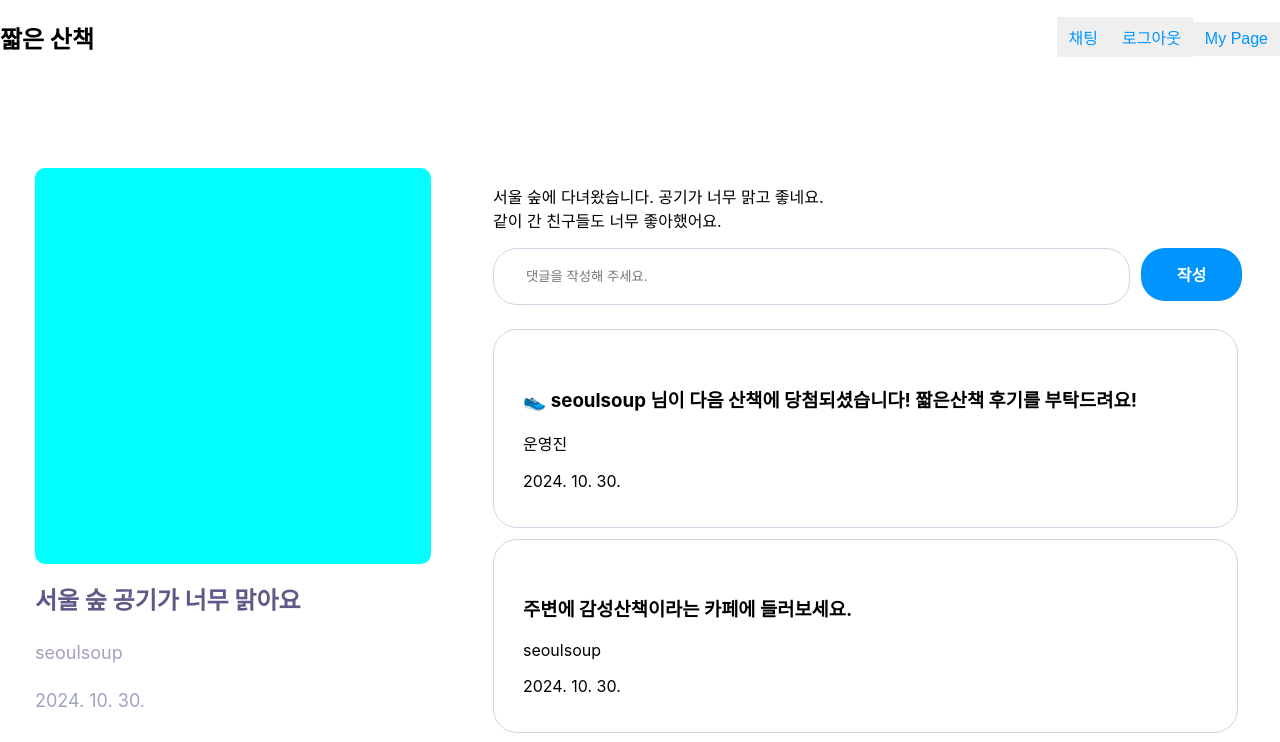
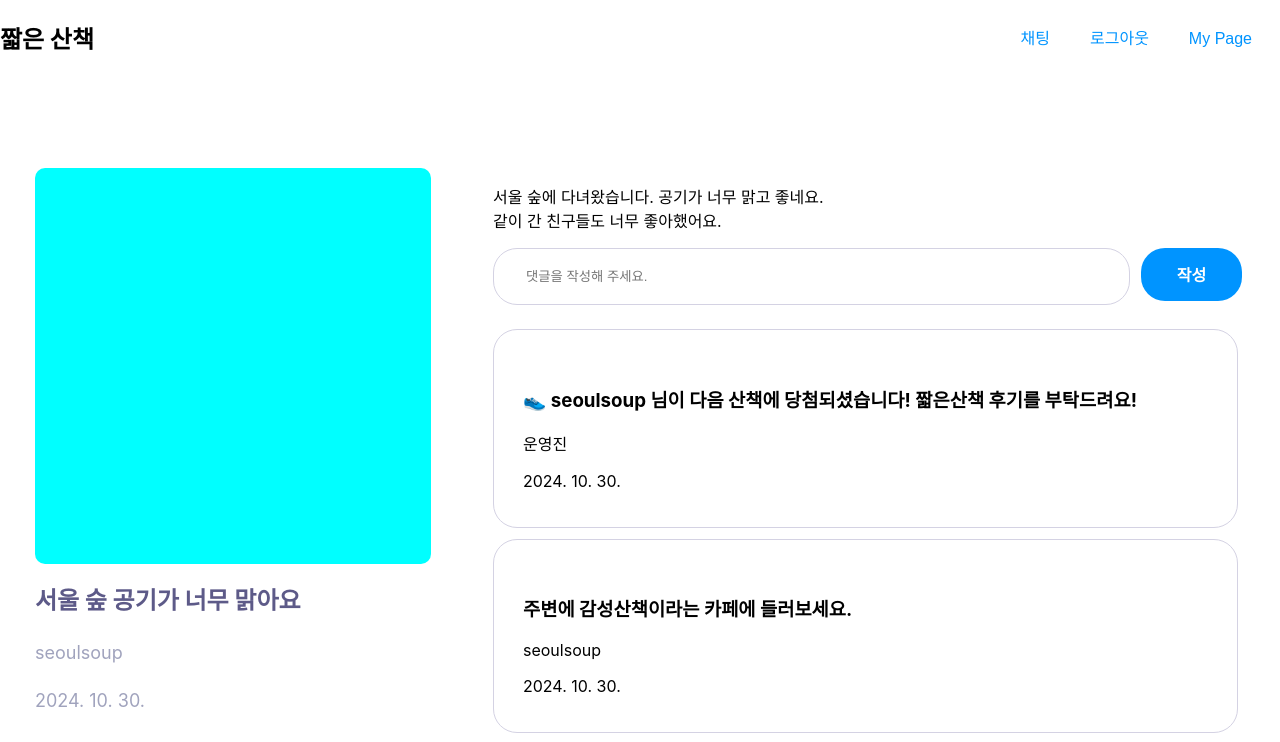
Before and after one commit to choeh124/frontend, a React (Create React App) app: page /posts in a window 1280 px wide. Shown: the top 742 px of the page. Built offline with nearby package versions, Linux system fonts and the light colour scheme.

Commit message:
[Feat] header button

```diff
--- a/src/component/Header.css
+++ b/src/component/Header.css
@@ -9,8 +9,8 @@ nav{
     align-items: center;
 }
 
-button {
-    background-color: none; /* Green */
+.buttonBox button{
+    background-color: white;
     border: none;
     color: #0094FF;
     padding: 8px 12px;
@@ -18,4 +18,11 @@ button {
     text-decoration: none;
     display: inline-block;
     font-size: 16px;
+    margin-right: 16px;
 }
+
+.buttonBox buttons.blue{
+    background-color: #0094FF;
+    color: white;
+    margin-right: 0px;
+}
--- a/src/component/posts/Post.jsx
+++ b/src/component/posts/Post.jsx
@@ -1,3 +1,5 @@
+// git pull origin main
+
 import Header from "../Header";
 import Footer from "../Footer";
 import Left from "./Left";
```
